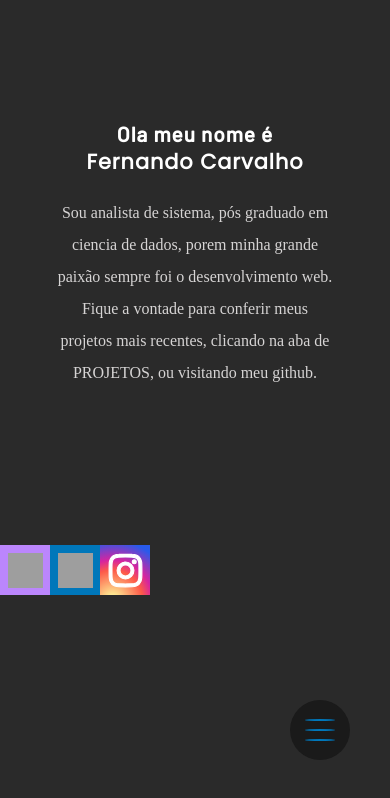
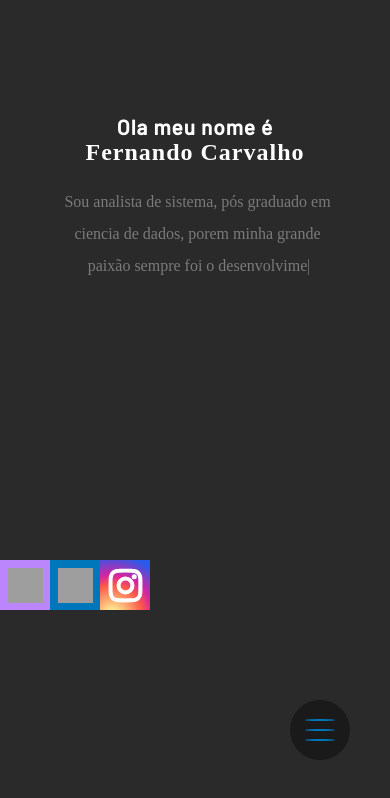
Before and after one commit to fescarvalho/Portifolio3.0, a React (Create React App) app: page / in a window 390 px wide. Shown: the top 798 px of the page. Built offline with nearby package versions, Linux system fonts and the light colour scheme; grey boxes are pictures that could not be loaded.

Commit message:
:sparkels: feat - Created animation of text in the home.

```diff
--- a/src/components/NavButton/NavButton.css
+++ b/src/components/NavButton/NavButton.css
@@ -18,6 +18,16 @@
   cursor: pointer;
   z-index: 1000;
   position: fixed;
+  animation: animeBurguer 2s ease-in-out;
+}
+
+@keyframes animeBurguer {
+  0% {
+    transform: translateX(400px);
+  }
+  100% {
+    transform: translateX(0px);
+  }
 }
 
 .burguer i {
@@ -153,6 +163,7 @@
     transform: rotate(0deg);
   }
 }
+
 .burguer:hover i:first-child {
   transform: translate3d(0, -5px, 0);
 }
--- a/src/components/NavButton/NavButton.jsx
+++ b/src/components/NavButton/NavButton.jsx
@@ -4,6 +4,7 @@ import './NavButton.css';
 
 function NavButton() {
   const [active, setActive] = useState(false);
+
   const activeMenu = () => {
     setActive(!active);
   };
--- a/src/components/Socials/Socials.css
+++ b/src/components/Socials/Socials.css
@@ -1,11 +1,22 @@
 .socials {
   display: flex;
   flex-direction: column;
+  position: absolute;
   list-style: none;
-  top: 350px;
   left: 0;
   z-index: -10;
+  margin-top: -200px;
 }
+
+@keyframes anime {
+  0% {
+    transform: translateX(-400px);
+  }
+  100% {
+    transform: translateX(0px);
+  }
+}
+
 .socials li {
   width: 75px;
   height: 57px;
@@ -35,6 +46,7 @@
       #8c0061 60%,
       #002ca9 90%
     );
+  animation: anime 1.8s ease-in-out;
 }
 .socials .instagram a span,
 .socials .linkedin a span,
@@ -59,9 +71,11 @@
 }
 .socials .linkedin {
   background: var(--text-linkedin);
+  animation: anime 1.9s ease-in-out;
 }
 .socials .github {
   background: var(--primary-color);
+  animation: anime 2s ease-in-out;
 }
 .socials li:hover {
   margin-left: 0px;
@@ -72,7 +86,7 @@
     display: flex;
     gap: 0px;
     flex-direction: row;
-    margin-top: 50%;
+    margin-top: 70px;
     position: fixed;
   }
   .socials li {
--- a/src/pages/Home/Home.css
+++ b/src/pages/Home/Home.css
@@ -1,14 +1,18 @@
 .content-home {
   width: 90vw;
+  height: auto;
   margin: 0 auto;
+  display: flex;
+  justify-content: center;
+  align-items: center;
 }
 
 .main {
   text-align: center;
-  width: 60%;
-  height: 200px;
+  width: 70%;
+  min-height: 400px;
   margin: auto;
-  margin-top: 250px;
+  margin-top: 200px;
   display: flex;
   flex-direction: column;
   align-items: center;
@@ -16,6 +20,8 @@
 }
 
 .main h1 {
+  justify-self: top;
+
   font-family: 'Barlow';
   font-weight: 700;
   letter-spacing: 2px;
@@ -32,10 +38,31 @@
   letter-spacing: ;
   line-height: 2;
   font-size: 1.2rem;
-  color: var(--text-color2);
+  color: var(--text-color3);
+  position: relative;
+  margin-left: 5px;
+  opacity: 1;
+}
+
+@keyframes blank {
+  0%,
+  100% {
+    opacity: 1;
+  }
+
+  50% {
+    opacity: 0;
+  }
+}
+
+.main p:after {
+  content: '|';
+  position: absolute;
+  animation: blank 0.7s infinite;
 }
 .main-description {
-  width: 90;
+  width: 50vw;
+  min-height: 300px;
 }
 
 @media (max-width: 800px) {
@@ -54,6 +81,7 @@
     width: 100%;
   }
   .main-description {
+    min-height: 300px;
     width: 80%;
   }
 }
@@ -61,9 +89,9 @@
 @media (max-width: 500px) {
   .main {
     width: 100%;
-    height: 200px;
+    min-height: 400px;
     margin: auto;
-    margin-top: 30%;
+    margin-top: 50px;
     display: flex;
     flex-direction: column;
     align-items: center;
@@ -81,9 +109,11 @@
   }
   .main-title span {
     display: inline-block;
-    font-family: 'Poppins';
+    font-family: 'Poppins ';
+    font-size: 1.5rem;
   }
   .main-description {
+    min-height: 300px;
     width: 80%;
   }
 }
--- a/src/pages/Home/Home.jsx
+++ b/src/pages/Home/Home.jsx
@@ -1,8 +1,23 @@
+import { useEffect } from 'react';
 import NavButton from '../../components/NavButton/NavButton';
 import Socials from '../../components/Socials/Socials';
 import './Home.css';
 
 function Home() {
+  const textEffect = () => {
+    const element = document.querySelector('p');
+    const textoArray = element.innerHTML.split('');
+    element.innerHTML = '';
+    textoArray.forEach((letra, i) =>
+      setTimeout(() => {
+        element.innerHTML += letra;
+      }, 50 * i),
+    );
+  };
+  useEffect(() => {
+    textEffect();
+  }, []);
+
   return (
     <>
       <NavButton />
```
